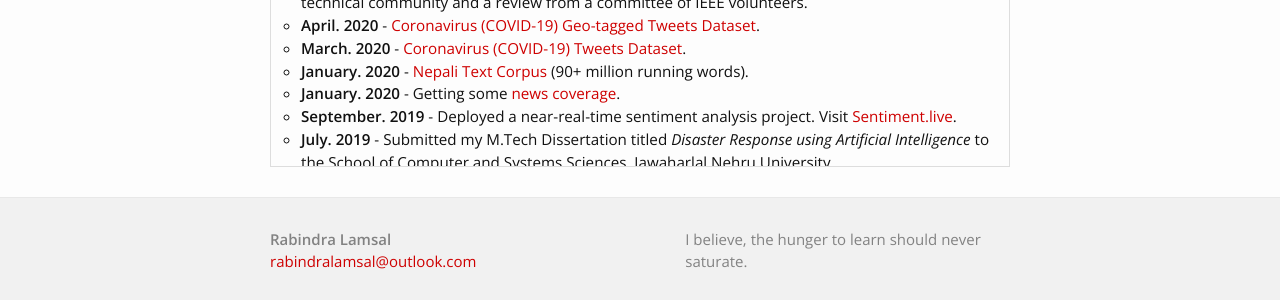
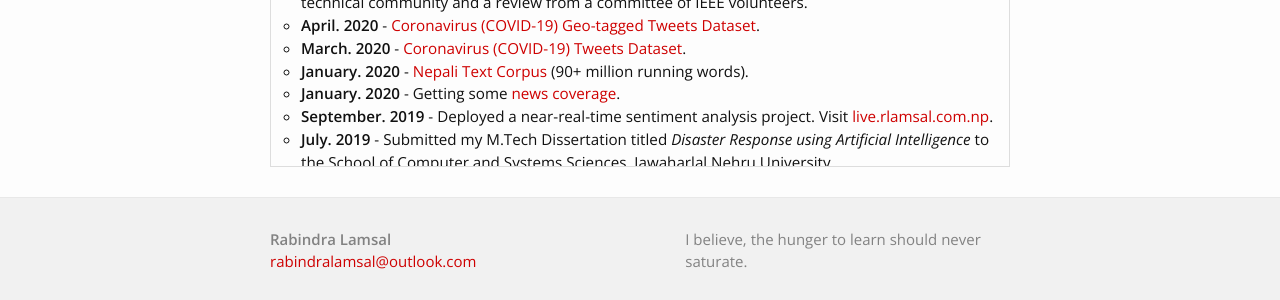
Before and after one commit to rabindralamsal/personal-site, a Jekyll site: the page built from index.html, in a window 1280 px wide. Shown: the part 679-979 px from the top of the page. Built offline with Jekyll 4.4.1, drawn with Linux system fonts in a browser that asks for light colours.

Commit message:
Update index.html

```diff
--- a/index.html
+++ b/index.html
@@ -17,12 +17,12 @@
 <h2>Updates/Timeline</h2>
 <div class="updates" style="height: 16em; overflow-y: scroll; border:solid 1px #dddddd; padding-top:20px;">
 <ul style="list-style-type: circle;">
-  <li><b>July. 2020</b> - Two datasets, which were the products of the model currently deployed at <a href="https://live.rlamsal.com.np/">live.rlamsal.com.np</a>, have been selected as the first-place winner in the Spring 2020 IEEE DataPort Dataset Competition. The selection was based on the number of dataset accesses from the global technical community and a review from a committee of IEEE volunteers.</li>
-  <li><b>April. 2020</b> - <a href="https://ieee-dataport.org/open-access/coronavirus-covid-19-geo-tagged-tweets-dataset">Coronavirus (COVID-19) Geo-tagged Tweets Dataset</a>.</li>
+<li><b>July. 2020</b> - Two datasets, which were the products of the model currently deployed at <a href="https://live.rlamsal.com.np/">live.rlamsal.com.np</a>, have been selected as the first-place winner in the Spring 2020 IEEE DataPort Dataset Competition. The selection was based on the number of dataset accesses from the global technical community and a review from a committee of IEEE volunteers.</li>
+<li><b>April. 2020</b> - <a href="https://ieee-dataport.org/open-access/coronavirus-covid-19-geo-tagged-tweets-dataset">Coronavirus (COVID-19) Geo-tagged Tweets Dataset</a>.</li>
 <li><b>March. 2020</b> - <a href="https://ieee-dataport.org/open-access/coronavirus-covid-19-tweets-dataset">Coronavirus (COVID-19) Tweets Dataset</a>.</li>
 <li><b>January. 2020</b> - <a href="https://ieee-dataport.org/open-access/nepali-text-corpus">Nepali Text Corpus</a> (90+ million running words).</li>
 <li><b>January. 2020</b> - Getting some <a href="https://techpana.com/2020/12734/">news coverage</a>.</li>
-<li><b>September. 2019</b> - Deployed a near-real-time sentiment analysis project. Visit <a href="http://sentiment.live">Sentiment.live</a>.</li>
+<li><b>September. 2019</b> - Deployed a near-real-time sentiment analysis project. Visit <a href="http://live.rlamsal.com.np/">live.rlamsal.com.np</a>.</li>
 <li><b>July. 2019</b> - Submitted my M.Tech Dissertation titled <em>Disaster Response using Artificial Intelligence</em> to the School of Computer and Systems Sciences, Jawaharlal Nehru University.</li>
 <li><b>March. 2019</b> - Special Centre for Disaster Research is organizing a <em>Global Symposium on Artificial Intelligence in Governance and Disaster Management</em>.</li>
 <li><b>January. 2019</b> - Presented a research paper at the <em>Fourth World Congress on Disaster Management</em>, IIT Bombay, in the thematic session <em>Emerging Technologies: Drones, UAV, Artificial Intelligence and other systems for DM</em>.</li>
```
